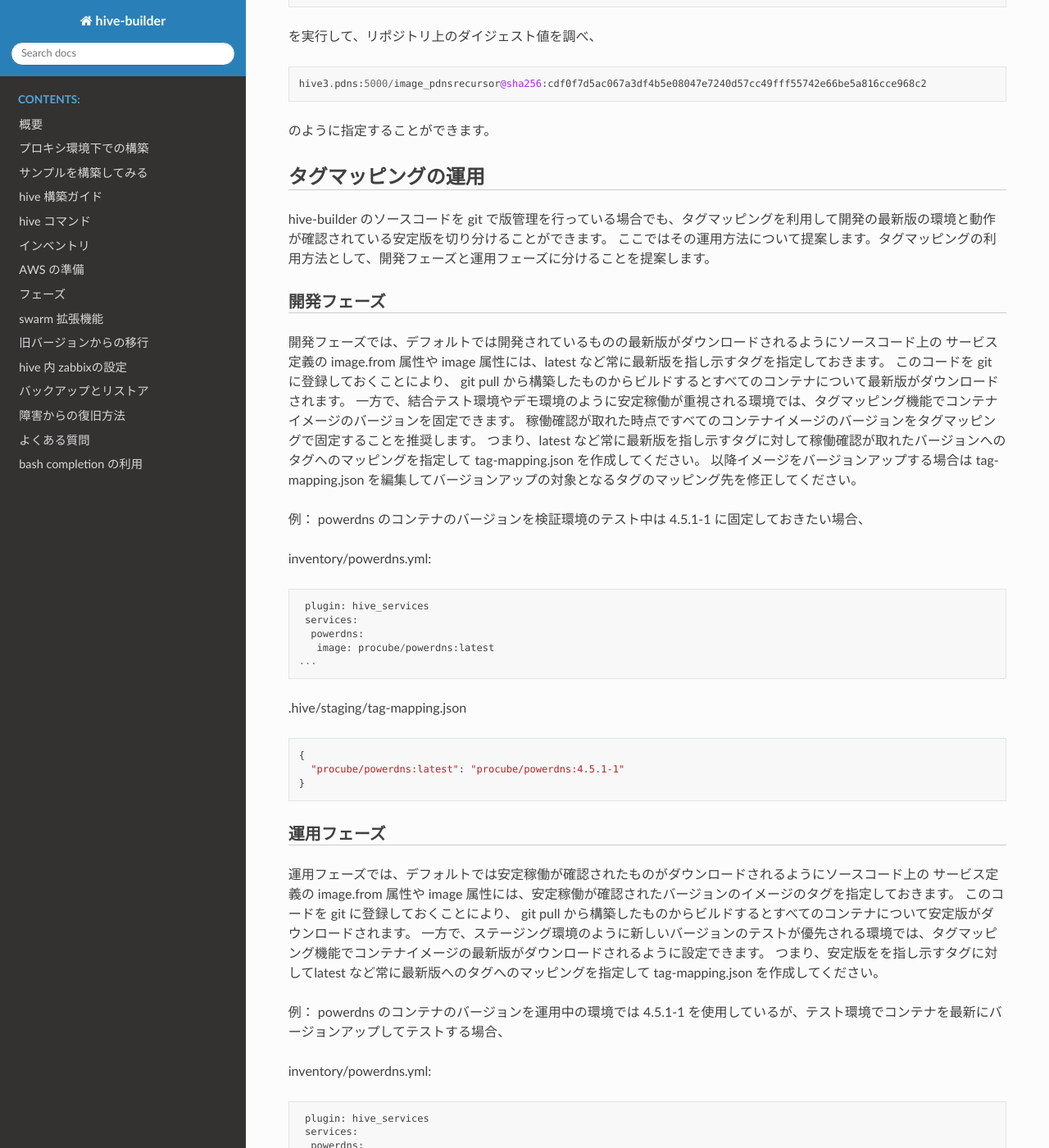
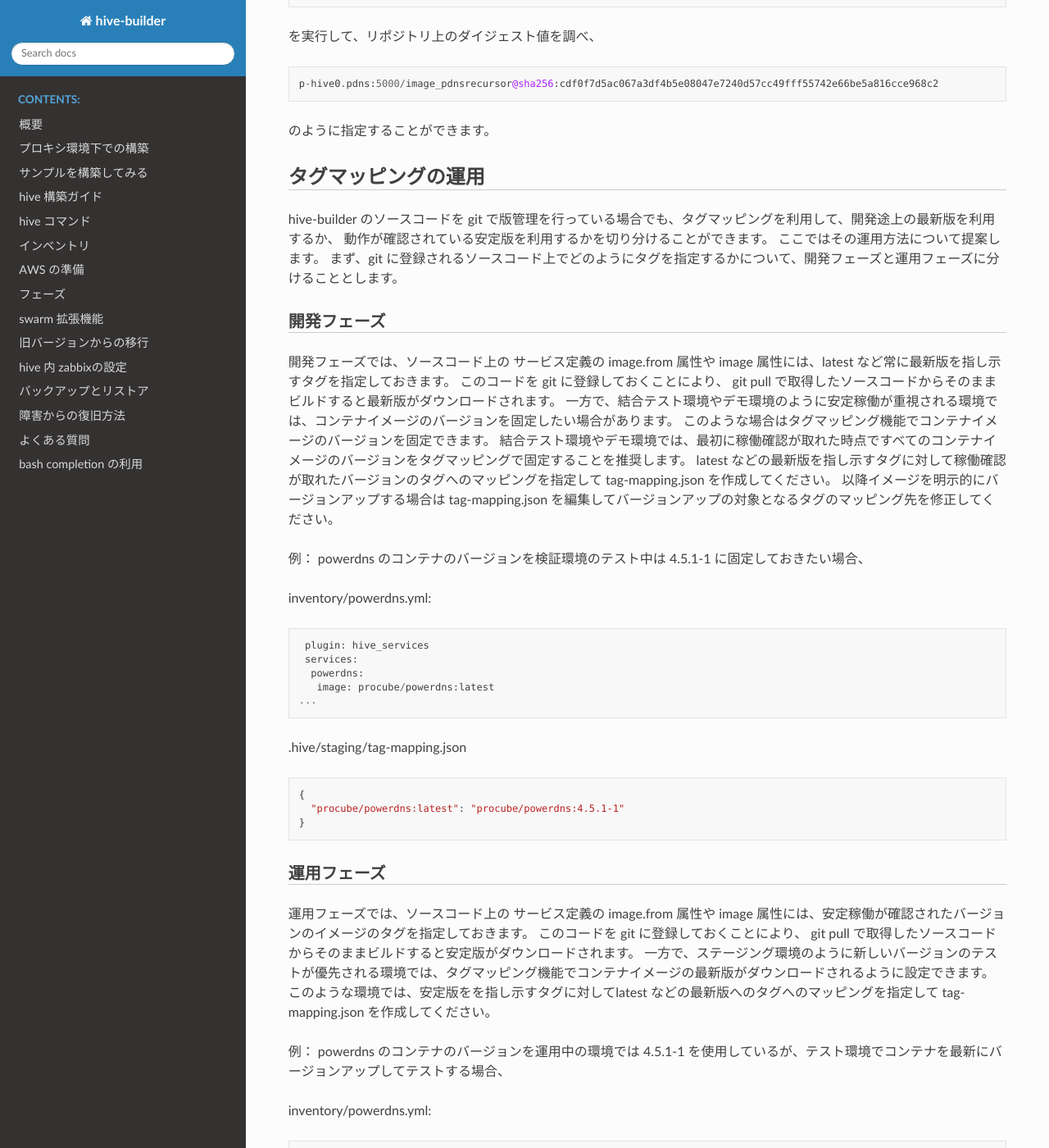
Before and after one commit to procube-open/hive-builder, a Sphinx documentation site: the page built from docs/tagmapping.rst, in a window 1280 px wide and 1400 px high, scrolled down 1197 px. Shown: the whole window at 82% size. Built offline with Sphinx 7.4.7 and the Read the Docs theme 2.0.0, drawn with Linux system fonts in a browser that asks for light colours; pages that are not in the unit, such as notebooks, are missing from menus; some of the changed text lies outside the part shown.

Commit message:
modify document for tag mapping

```diff
--- a/docs/tagmapping.rst
+++ b/docs/tagmapping.rst
@@ -2,14 +2,15 @@
 タグマッピング
 ====================
 
-docker のイメージをサービスの元イメージとしてダウンロードする場合に不本意にバージョンアップしていしまい、障害の原因となる場合があります。
-タグマッピングでは、これを避けるために docker のイメージのタグを固定する方法を提供します。
+build-images フェーズ、 deploy-services フェーズでコンテナイメージをダウンロードする場合に、
+コンテナイメージが不本意にバージョンアップしていしまい、障害の原因となる場合があります。
+タグマッピングでは、これを避けるために docker のイメージのタグを固定したり一時的に変更したりする方法を提供します。
 
 タグマッピング指定
 =========================
 
-コンテキストディレクトリ(.hive/ステージ名)に tag-mapping.json というファイルを作成し、
-その中にタグマッピングオブジェクトを記述することでダウンロードするタグを変換できます。
+タグマッピングはコンテキストディレクトリ(.hive/ステージ名)に tag-mapping.json というファイルを作成することで利用できます。
+このファイルにタグマッピングオブジェクトを記述すると、その内容に応じてダウンロードするタグが変換されます。
 タグマッピングオブジェクトは、マッピング前のタグをキー、マッピング後のタグを値に持つオブジェクトです。
 例えば、以下のように指定することで、 mariadb:10.5 を mariadb:10.5.12 に、
 hive3.pdns:5000/image_pdnsrecursor:latest を hive3.pdns:5000/image_pdnsrecursor@sha256:cdf0f7d5ac067a3df4b5e08047e7240d57cc49fff55742e66be5a816cce968c2
@@ -25,7 +26,7 @@
 タグマッピングの対象
 =========================
 
-以下の3つのケースで docker がイメージをダウンロードする場合にそのイメージのタグ指定がタグマッピングの対象となります。
+イメージをダウンロードする以下の3つのケースがタグマッピングの対象となります。
 
 - build-images フェーズでサービス定義の image.from 属性に指定されいるものをダウンロードする場合
 - deploy-services フェーズでサービス定義の image 属性に指定されいるものをダウンロードする場合
@@ -41,7 +42,7 @@
 
 ::
 
-  p-hive3.pdns:5000/image_pdnsrecursor:latest
+  p-hive0.pdns:5000/image_pdnsrecursor:latest
 
 また、リポジトリ上のダイジェスト値を @ に続けて指定することで、最新でない(latestタグが付いていない)ものを指定してダウンロードすることが可能です。
 例えば、イメージIDがわかっていれば、
@@ -54,25 +55,28 @@
 
 ::
 
-  hive3.pdns:5000/image_pdnsrecursor@sha256:cdf0f7d5ac067a3df4b5e08047e7240d57cc49fff55742e66be5a816cce968c2
+  p-hive0.pdns:5000/image_pdnsrecursor@sha256:cdf0f7d5ac067a3df4b5e08047e7240d57cc49fff55742e66be5a816cce968c2
 
 のように指定することができます。
 
 タグマッピングの運用
 =========================
 
-hive-builder のソースコードを git で版管理を行っている場合でも、タグマッピングを利用して開発の最新版の環境と動作が確認されている安定版を切り分けることができます。
-ここではその運用方法について提案します。タグマッピングの利用方法として、開発フェーズと運用フェーズに分けることを提案します。
+hive-builder のソースコードを git で版管理を行っている場合でも、タグマッピングを利用して、開発途上の最新版を利用するか、
+動作が確認されている安定版を利用するかを切り分けることができます。
+ここではその運用方法について提案します。
+まず、git に登録されるソースコード上でどのようにタグを指定するかについて、開発フェーズと運用フェーズに分けることとします。
 
 開発フェーズ
 -------------------------
-開発フェーズでは、デフォルトでは開発されているものの最新版がダウンロードされるようにソースコード上の
+開発フェーズでは、ソースコード上の
 サービス定義の image.from 属性や image 属性には、latest など常に最新版を指し示すタグを指定しておきます。
-このコードを git に登録しておくことにより、 git pull から構築したものからビルドするとすべてのコンテナについて最新版がダウンロードされます。
-一方で、結合テスト環境やデモ環境のように安定稼働が重視される環境では、タグマッピング機能でコンテナイメージのバージョンを固定できます。
-稼働確認が取れた時点ですべてのコンテナイメージのバージョンをタグマッピングで固定することを推奨します。
-つまり、latest など常に最新版を指し示すタグに対して稼働確認が取れたバージョンへのタグへのマッピングを指定して tag-mapping.json を作成してください。
-以降イメージをバージョンアップする場合は tag-mapping.json を編集してバージョンアップの対象となるタグのマッピング先を修正してください。
+このコードを git に登録しておくことにより、 git pull で取得したソースコードからそのままビルドすると最新版がダウンロードされます。
+一方で、結合テスト環境やデモ環境のように安定稼働が重視される環境では、コンテナイメージのバージョンを固定したい場合があります。
+このような場合はタグマッピング機能でコンテナイメージのバージョンを固定できます。
+結合テスト環境やデモ環境では、最初に稼働確認が取れた時点ですべてのコンテナイメージのバージョンをタグマッピングで固定することを推奨します。
+latest などの最新版を指し示すタグに対して稼働確認が取れたバージョンのタグへのマッピングを指定して tag-mapping.json を作成してください。
+以降イメージを明示的にバージョンアップする場合は tag-mapping.json を編集してバージョンアップの対象となるタグのマッピング先を修正してください。
 
 例：
 powerdns のコンテナのバージョンを検証環境のテスト中は 4.5.1-1 に固定しておきたい場合、
@@ -98,11 +102,11 @@
 
 運用フェーズ
 -------------------------
-運用フェーズでは、デフォルトでは安定稼働が確認されたものがダウンロードされるようにソースコード上の
+運用フェーズでは、ソースコード上の
 サービス定義の image.from 属性や image 属性には、安定稼働が確認されたバージョンのイメージのタグを指定しておきます。
-このコードを git に登録しておくことにより、 git pull から構築したものからビルドするとすべてのコンテナについて安定版がダウンロードされます。
+このコードを git に登録しておくことにより、 git pull で取得したソースコードからそのままビルドすると安定版がダウンロードされます。
 一方で、ステージング環境のように新しいバージョンのテストが優先される環境では、タグマッピング機能でコンテナイメージの最新版がダウンロードされるように設定できます。
-つまり、安定版をを指し示すタグに対してlatest など常に最新版へのタグへのマッピングを指定して tag-mapping.json を作成してください。
+このような環境では、安定版をを指し示すタグに対してlatest などの最新版へのタグへのマッピングを指定して tag-mapping.json を作成してください。
 
 例：
 powerdns のコンテナのバージョンを運用中の環境では 4.5.1-1 を使用しているが、テスト環境でコンテナを最新にバージョンアップしてテストする場合、
@@ -128,7 +132,9 @@
 
 本番環境での切り戻し
 -------------------------
-本番環境でコンテナをビルドしてバージョンアップした後、問題が発生する場合にタグマッピングを利用して切り戻すことが可能です。
+本番環境で特定のサービスに対して build-images フェーズ、deploy-services フェーズを実行してコンテナをバージョンアップした後、
+その内容に問題があって切り戻さなければならない場合があります。
+このような場合にタグマッピングを利用して切り戻すことが可能です。
 
 ::
 
```
